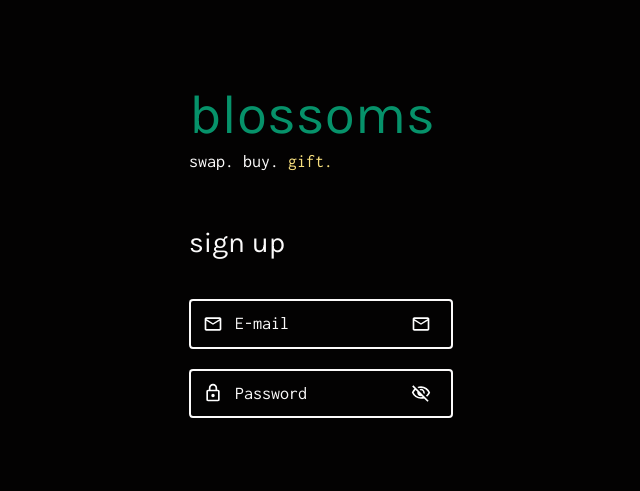
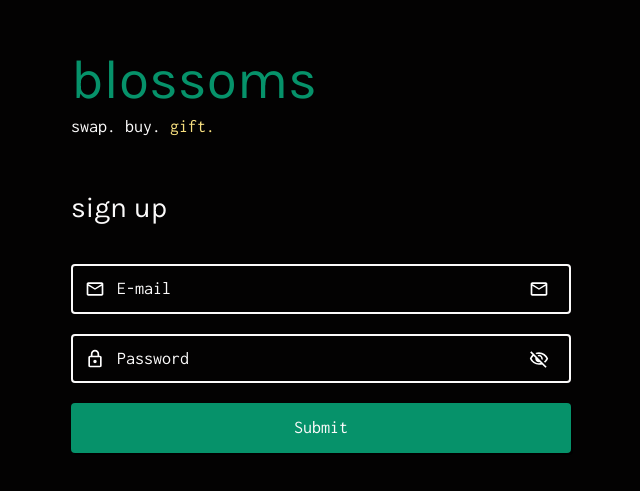
Before and after one commit to BigBadBananaFiend/blossoms, a Next.js app: page /sign/up in a window 1280 px wide. Shown: the part 149-640 px from the top of the page, without its empty margins (319-959 px from the left). Built offline with nearby package versions, Linux system fonts and the light colour scheme.

Commit message:
chore: add button component (wip) + random fixes

```diff
--- a/app/components/Sign/Caption.tsx
+++ b/app/components/Sign/Caption.tsx
@@ -16,16 +16,13 @@ export const Captions: FC = () => {
             () => setActiveIndex((prev) => (prev + 1) % 3),
             2000
         )
-
         return () => clearInterval(interval)
     })
 
     const captions = [0, 1, 2].map((indx) => (
         <span
             key={indx}
-            className={
-                indx === activeIndex ? style['active-caption'] : ''
-            }
+            className={indx === activeIndex ? style['active-caption'] : ''}
         >
             {CAPTION_CONTENT[indx as keyof typeof CAPTION_CONTENT]}
         </span>
--- a/app/fonts.ts
+++ b/app/fonts.ts
@@ -1,24 +1,17 @@
-import {
-    Alfa_Slab_One,
-    Chivo,
-    Inconsolata,
-    Karla,
-    Lora,
-    Merriweather,
-    Pontano_Sans,
-    Stint_Ultra_Expanded,
-} from 'next/font/google'
+import { Inconsolata, Karla } from 'next/font/google'
 
-export const lora = Inconsolata({
+export const inconsolata = Inconsolata({
     subsets: ['latin'],
     weight: ['400', '500', '600', '700'],
     style: ['normal'],
     variable: '--font-family-body',
+    preload: true,
 })
 
-export const merriweather = Karla({
+export const karla = Karla({
     subsets: ['latin'],
     weight: ['400'],
     style: ['normal'],
     variable: '--font-family-heading',
+    preload: true,
 })
--- a/app/globals.css
+++ b/app/globals.css
@@ -3,6 +3,8 @@
     --color-white: #fbfafa;
     --color-green: #06926a;
     --color-yellow: #f3c404;
+
+    --color-green-light: #37a787;
 
     --font-size-caption: 14.4px;
     --font-size-body: 18px;
@@ -82,6 +84,11 @@ input {
     font-size: var(--font-size-body);
 }
 
+button {
+    all: unset;
+    font-size: var(--font-size-body);
+}
+
 .text-small {
     font-size: var(--font-size-caption);
 }
--- a/app/layout.tsx
+++ b/app/layout.tsx
@@ -1,6 +1,6 @@
 import type { Metadata } from 'next'
 import './globals.css'
-import { lora, merriweather } from './fonts'
+import { inconsolata, karla } from './fonts'
 
 export const metadata: Metadata = {
     title: 'Blossoms',
@@ -14,7 +14,7 @@ export default function RootLayout({
 }) {
     return (
         <html lang="en">
-            <body className={`${merriweather.variable} ${lora.variable}`}>
+            <body className={`${karla.variable} ${inconsolata.variable}`}>
                 {children}
             </body>
         </html>
--- /dev/null
+++ b/app/libs/ui/button/Button.tsx
@@ -0,0 +1,28 @@
+import { ReactNode, FC, MouseEvent } from 'react'
+import classnames from 'classnames'
+import style from './button.module.css'
+
+type ButtonVariant = 'Primary' | 'Secondary'
+
+interface IButtonProps {
+    text: string
+    onClick?: (e: MouseEvent<HTMLButtonElement, globalThis.MouseEvent>) => void
+    isDisabled?: boolean
+    icon?: ReactNode
+    variant?: ButtonVariant
+}
+
+export const Button: FC<IButtonProps> = (props: IButtonProps) => {
+    const { onClick, isDisabled, text, icon, variant = 'Primary' } = props
+
+    const atomicClass = classnames({
+        [`${style.main}`]: true,
+        [`${style.primary}`]: variant === 'Primary',
+    })
+
+    return (
+        <button className={atomicClass} onClick={(e) => onClick?.(e)}>
+            <div className={style['text-wrapper']}>{text}</div>
+        </button>
+    )
+}
--- /dev/null
+++ b/app/libs/ui/button/button.module.css
@@ -0,0 +1,23 @@
+.main {
+    border: 2px solid transparent;
+    border-radius: 4px;
+    padding: 8px 12px;
+    display: flex;
+    cursor: pointer;
+    box-shadow: 2px 2px black;
+}
+
+.primary {
+    background-color: var(--color-green);
+    color: var(--color-white);
+}
+
+.primary:hover,
+.primary:focus {
+    background-color: var(--color-green-light);
+}
+
+.text-wrapper {
+    width: 100%;
+    text-align: center;
+}
--- a/app/libs/ui/input/Input.tsx
+++ b/app/libs/ui/input/Input.tsx
@@ -8,6 +8,10 @@ import {
     FocusEvent,
     useState,
     ChangeEvent,
+    ElementRef,
+    useRef,
+    useImperativeHandle,
+    forwardRef,
 } from 'react'
 import style from './input.module.css'
 import classnames from 'classnames'
@@ -25,17 +29,10 @@ interface IPropsForInput {
     endAndornmentFn?: () => void
 }
 
-export const Input: FC<IPropsForInput> = (props: IPropsForInput) => {
-    const [isFocused, setIsFocused] = useState<boolean>(false)
-    const [value, setValue] = useState<string>()
+type InputRef = ElementRef<'input'>
 
-    console.log('input render')
-
-    const isElevated = useMemo(
-        () => Boolean(isFocused) || Boolean(value),
-        [isFocused, value]
-    )
-
+export const Input: FC<IPropsForInput> = forwardRef<InputRef, IPropsForInput>(
+    (props: IPropsForInput, ref) => {
         const {
             startAndornment,
             startAndornmentFn,
@@ -45,6 +42,17 @@ export const Input: FC<IPropsForInput> = (props: IPropsForInput) => {
             onChange,
             onFocus,
         } = props
+
+        const [isFocused, setIsFocused] = useState<boolean>(false)
+        const [value, setValue] = useState<string>()
+        const innerRef = useRef<InputRef>(null)
+
+        useImperativeHandle(ref, () => innerRef.current!, [innerRef])
+
+        const isElevated = useMemo(
+            () => Boolean(isFocused) || Boolean(value),
+            [isFocused, value]
+        )
 
         const handleBlur = useCallback(
             (e: FocusEvent<HTMLInputElement, Element>) => {
@@ -74,7 +82,8 @@ export const Input: FC<IPropsForInput> = (props: IPropsForInput) => {
             const atomicClass = classnames({
                 [`${style.andornment}`]: true,
                 [`${style['andornment-start']}`]: true,
-            [`${style['andornment-interactive']}`]: Boolean(startAndornmentFn),
+                [`${style['andornment-interactive']}`]:
+                    Boolean(startAndornmentFn),
             })
 
             return (
@@ -98,7 +107,8 @@ export const Input: FC<IPropsForInput> = (props: IPropsForInput) => {
             const atomicClass = classnames({
                 [`${style.andornment}`]: true,
                 [`${style['andornment-start']}`]: true,
-            [`${style['andornment-interactive']}`]: Boolean(endAndornmentFn),
+                [`${style['andornment-interactive']}`]:
+                    Boolean(endAndornmentFn),
             })
             return (
                 <div
@@ -131,8 +141,14 @@ export const Input: FC<IPropsForInput> = (props: IPropsForInput) => {
             <div className={atomicWrapperClass}>
                 {props.startAndornment && StartAndornment}
                 <div className={style.inner}>
-                <label className={atomicLabelClass}>{props.label}</label>
+                    <label
+                        onClick={() => innerRef.current?.focus()}
+                        className={atomicLabelClass}
+                    >
+                        {props.label}
+                    </label>
                     <input
+                        ref={ref ?? innerRef}
                         onBlur={(e) => handleBlur(e)}
                         onFocus={(e) => handleFocus(e)}
                         onChange={(e) => handleChange(e)}
@@ -146,3 +162,6 @@ export const Input: FC<IPropsForInput> = (props: IPropsForInput) => {
             </div>
         )
     }
+)
+
+Input.displayName = 'input'
--- a/app/libs/ui/input/input.module.css
+++ b/app/libs/ui/input/input.module.css
@@ -13,6 +13,7 @@
 }
 
 .inner {
+    width: 100%;
     position: relative;
 }
 
--- a/app/sign/layout.module.css
+++ b/app/sign/layout.module.css
@@ -10,4 +10,5 @@
     display: flex;
     flex-direction: column;
     gap: 50px;
+    width: 500px;
 }
--- a/app/sign/layout.tsx
+++ b/app/sign/layout.tsx
@@ -9,8 +9,6 @@ export default function SignLayout({ children }: { children: ReactNode }) {
     const pathname = usePathname()
 
     const isIn = useMemo(() => pathname === '/sign/in', [pathname])
-
-    console.log('render')
 
     return (
         <div className={style['page-wrapper']}>
--- a/app/sign/up/page.tsx
+++ b/app/sign/up/page.tsx
@@ -8,6 +8,7 @@ import { VisibilityIcon, VisibilityOffIcon } from '@/app/libs/icons/Visibility'
 
 import { useMemo } from 'react'
 import { usePasswordIcon } from '@/app/hooks/sign/usePasswordIcons'
+import { Button } from '@/app/libs/ui/button/Button'
 
 export default function Up() {
     const { isVisible, switchVisible, type } = usePasswordIcon()
@@ -34,6 +35,7 @@ export default function Up() {
                 endAndornment={endAndronment}
                 endAndornmentFn={() => switchVisible()}
             />
+            <Button text="Submit" />
         </div>
     )
 }
```
Lines whose indentation alone changed are shown as unchanged.
